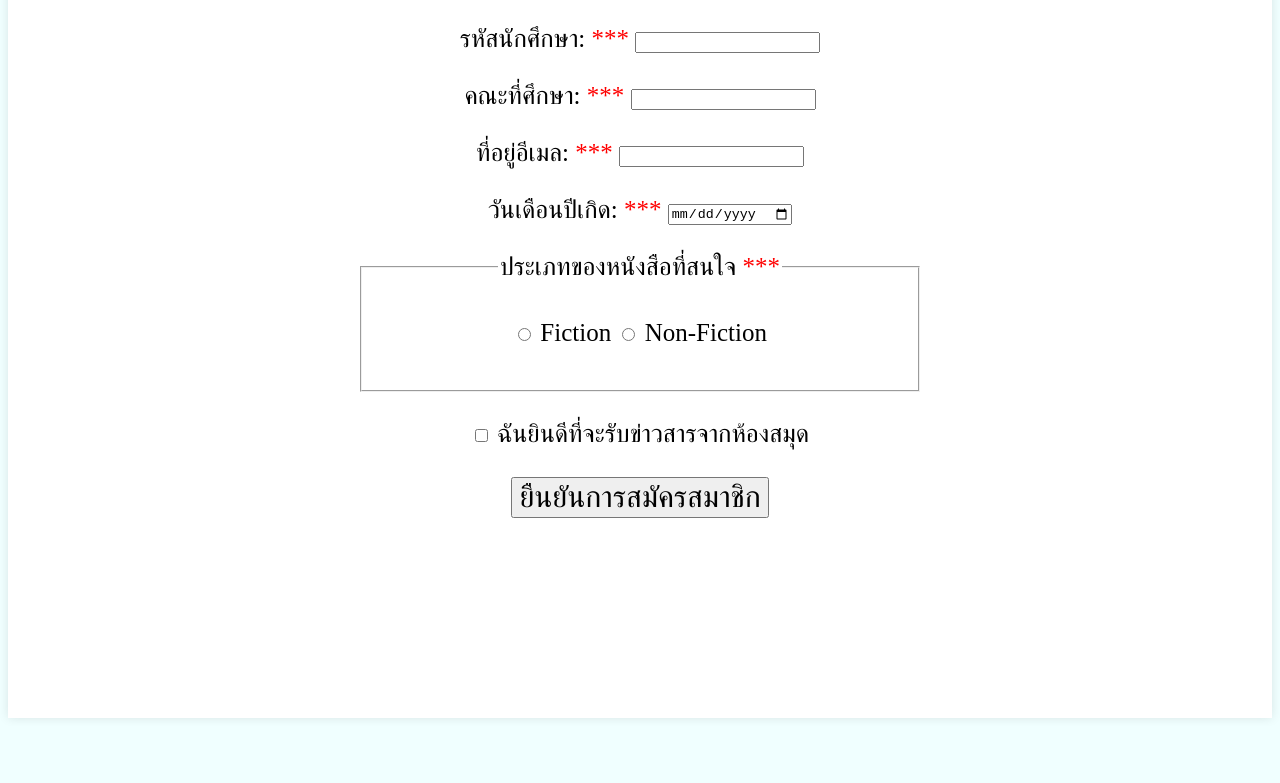
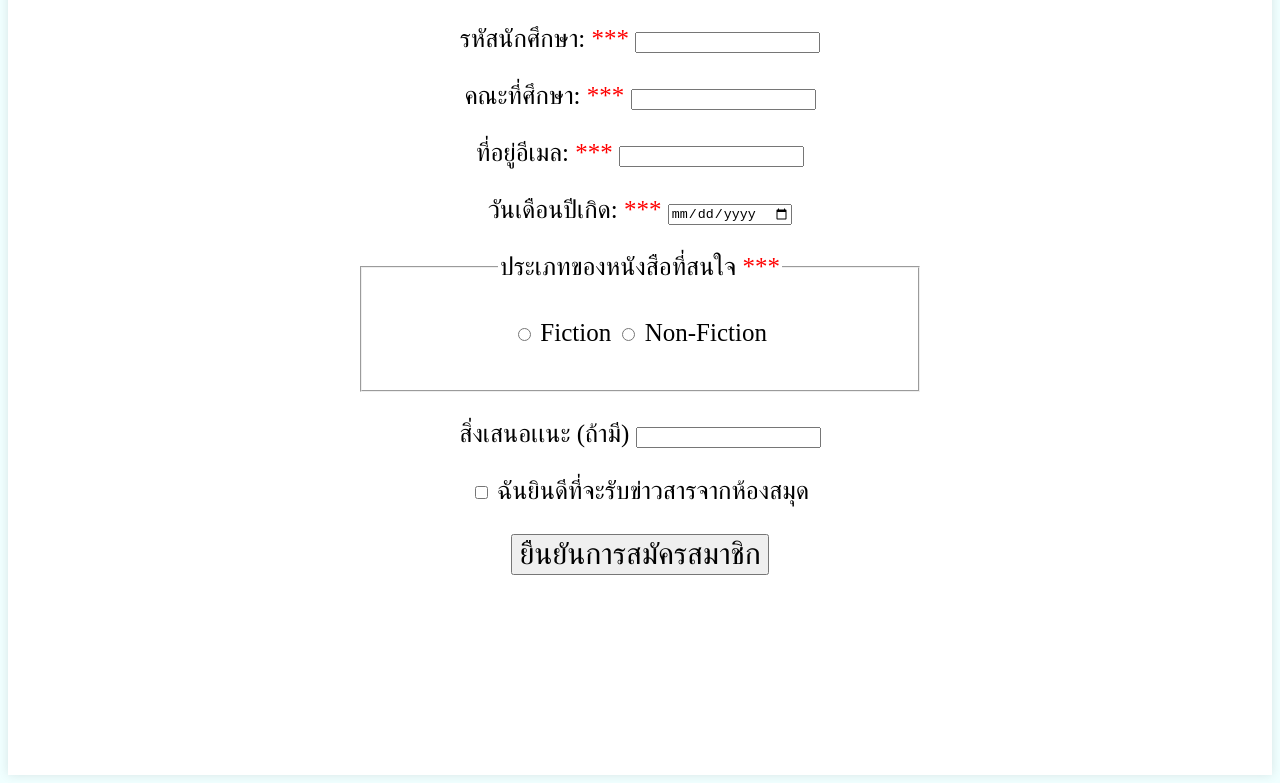
Before and after one commit to Micosz/6709650235_LibraryMembershipApplicationForm, a plain HTML site: page index.html in a window 1280 px wide. Shown: the part 1259-2042 px from the top of the page. Before the commit the page ends 1985 px from the top, so only its background shows below. Drawn offline with Linux system fonts and the light colour scheme.

Commit message:
Add Commend Section

```diff
--- a/index.html
+++ b/index.html
@@ -96,6 +96,9 @@
          </div>
          </fieldset> <br>
 
+         <label for="comment">สิ่งเสนอเเนะ (ถ้ามี)</label>
+         <input type="text" id="comment" name="comment"> <br><br>
+
          <input type="checkbox" id="newsletter" name="newsletter" value="yes">
          <label for="newsletter">ฉันยินดีที่จะรับข่าวสารจากห้องสมุด</label> <br><br>
 
```
